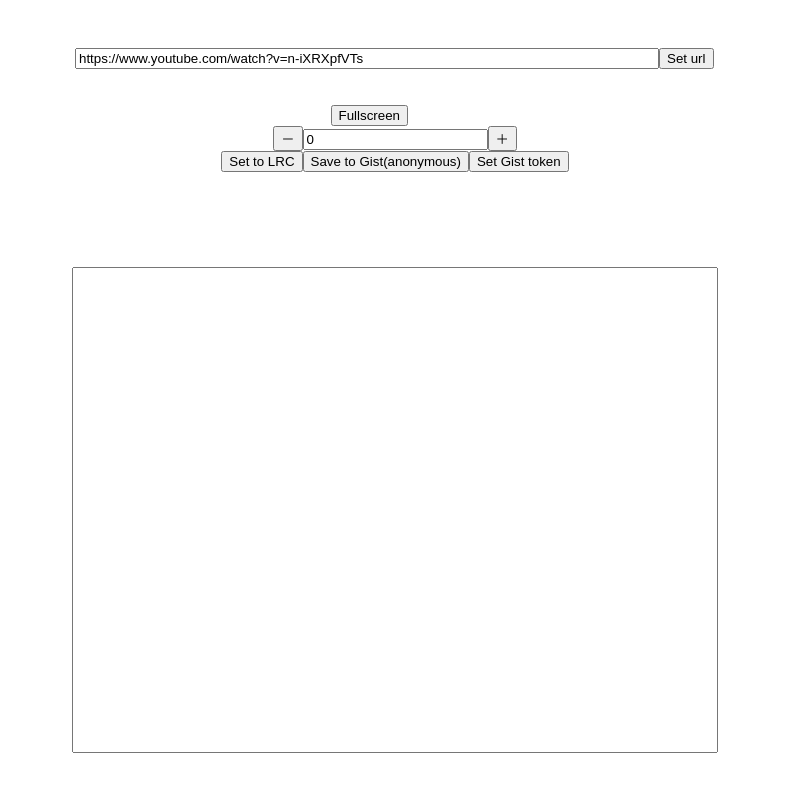
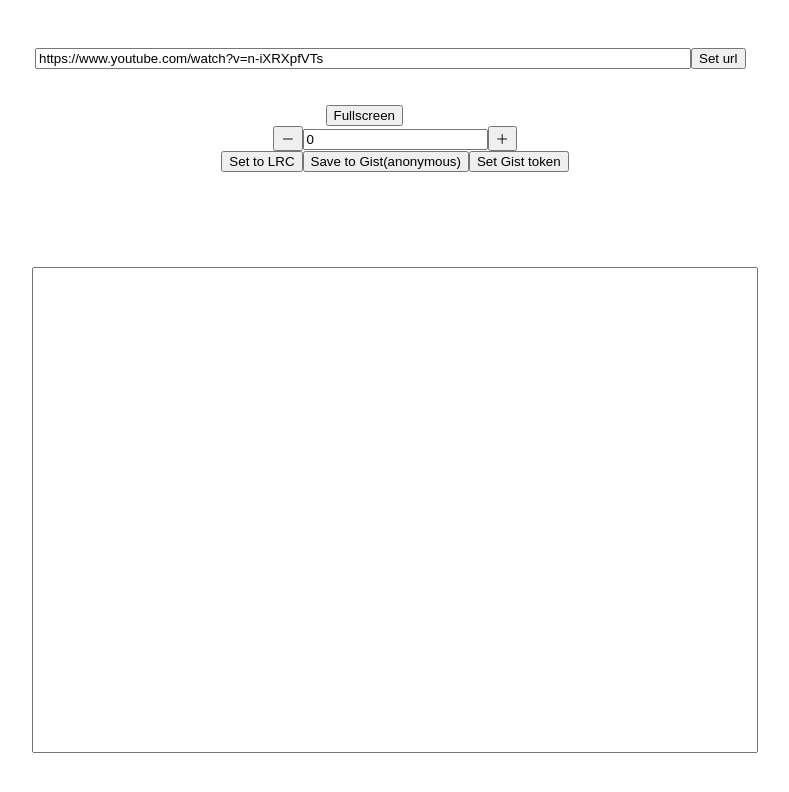
Before and after one commit to hyww/Noti, a React app: page /y/1#/y/n-iXRXpfVTs in a window 1280 px wide. Shown: the top 792 px of the page, without its empty margins (245-1034 px from the left). Built offline with nearby package versions, Linux system fonts and the light colour scheme.

Commit message:
css: better RWD using calc()

```diff
--- a/src/App.css
+++ b/src/App.css
@@ -15,15 +15,19 @@ textarea{
   height: 480px;
 }
 textarea, .url, iframe {
-  width: 640px;
+  width: 720px;
   max-width: 100%;
+}
+iframe {
+  height: 405px;
+  max-height:calc(100vw*9/16);
 }
 .full{
   position: relative;
 }
 .sub{
   height: 25px;
-  margin: 5px;
+  margin-top: 5px;
   text-align: center;
   margin-bottom: 27px;
   background-color: white;
@@ -81,9 +85,3 @@ textarea, .url, iframe {
 .edit.view{
   display: none!important;
 }
-
-@media screen and (max-width: 480px) {
-  iframe, textarea{
-    height: 240px;
-  }
-}
--- a/src/App.js
+++ b/src/App.js
@@ -38,7 +38,7 @@ class App extends Component {
     return (
       <div className="flex">
         <div>
-          <div className="url">
+          <div className={"url edit"+mode}>
             <input
               type="textbox"
               className="videoUrl"
@@ -69,8 +69,9 @@ class App extends Component {
           <Offset
             offset={this.state.offset}
             setOffset={this.setOffset}
+            mode={mode}
           ></Offset>
-          <div>
+          <div className={"edit"+mode}>
             <button
               onClick={this.mergeOnClick}
             >Set to LRC</button>
--- a/src/Offset.js
+++ b/src/Offset.js
@@ -10,7 +10,7 @@ class Offset extends Component {
   }
   render() {
     return (
-      <div className="offset">
+      <div className={"offset edit"+this.props.mode}>
         <button
           onClick={this.decrease}
         >－</button>
```
